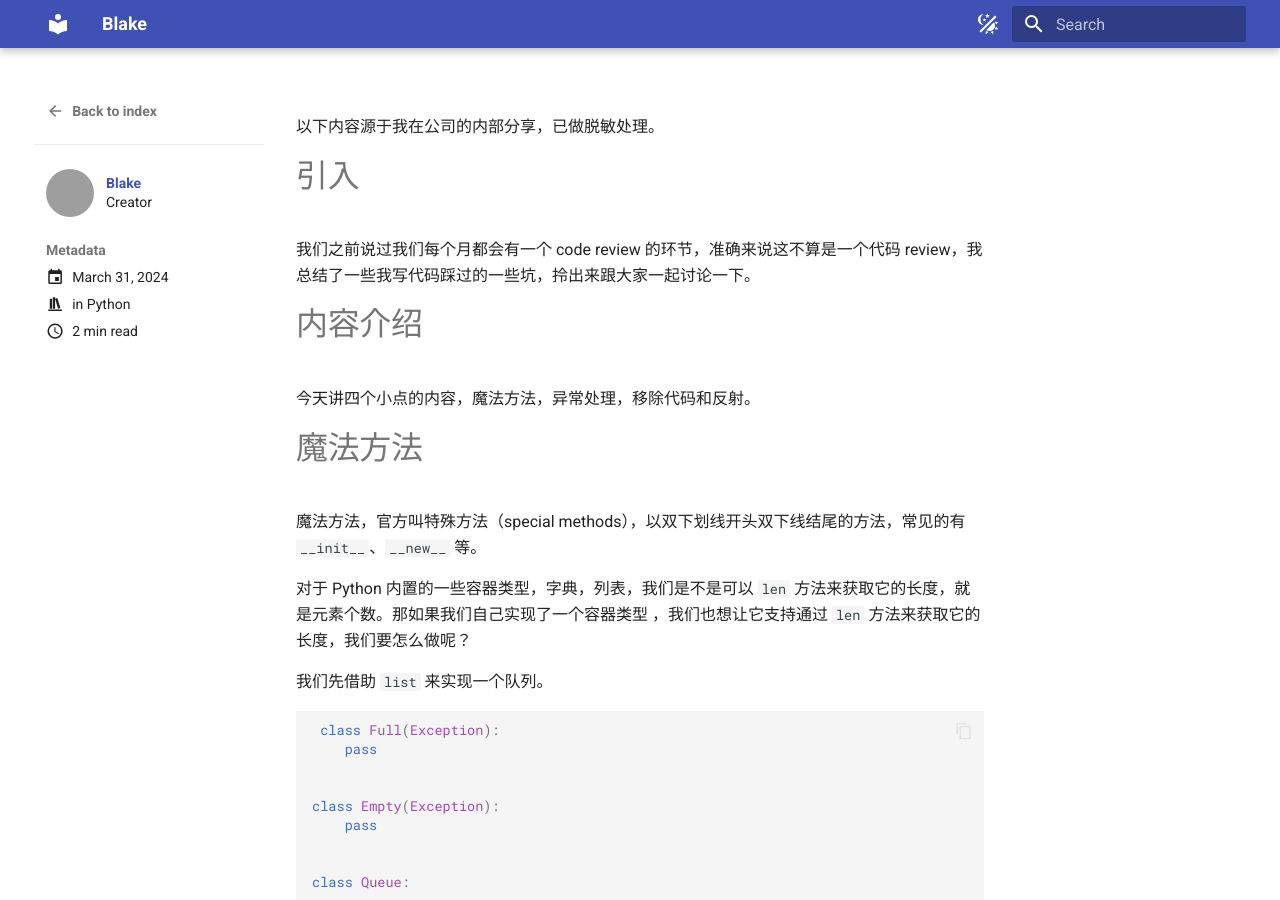
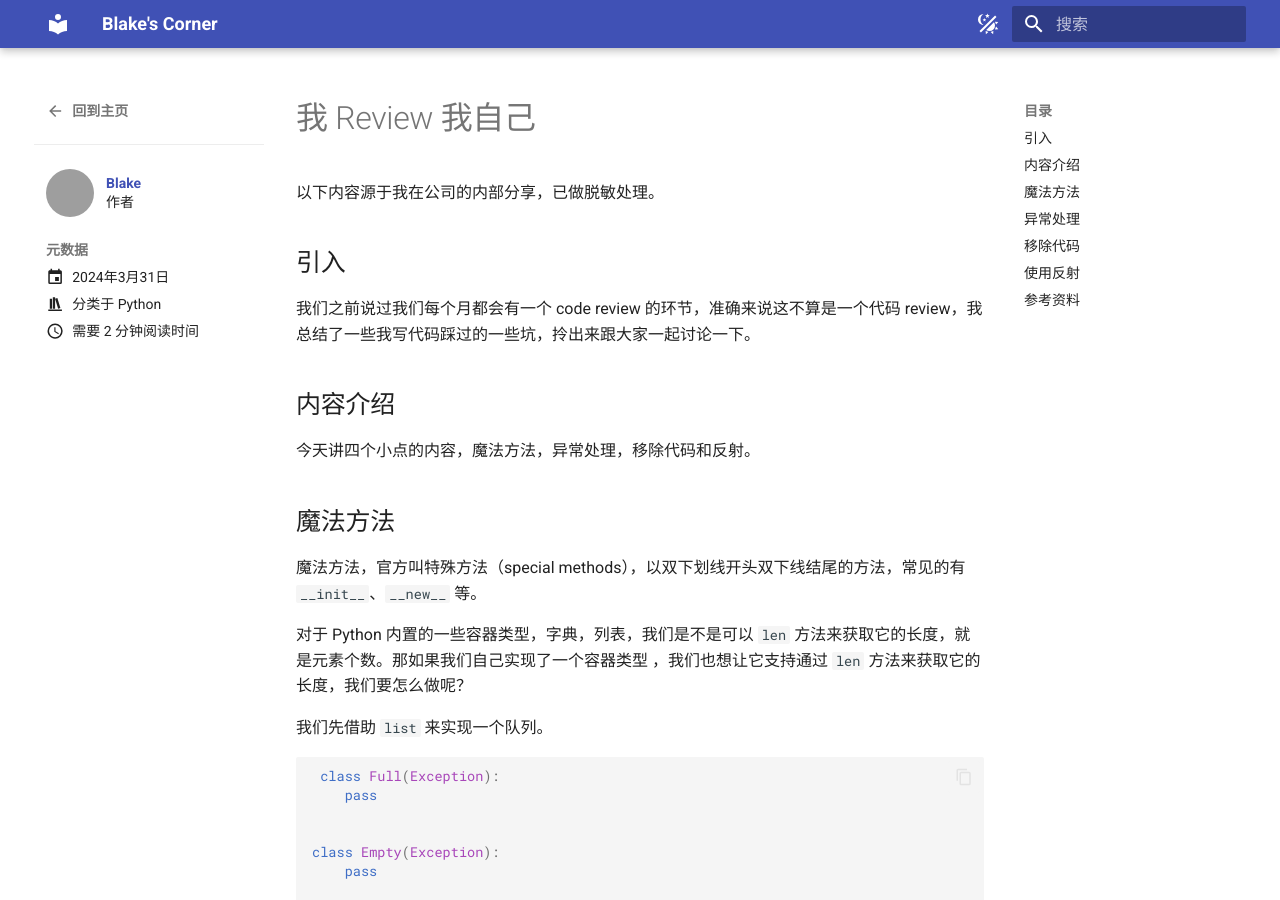
Before and after one commit to zhaoblake/zhaoblake.github.io, an MkDocs documentation site: the page built from docs/posts/我 review 我自己.md, in a window 1280 px wide and 900 px high. Built offline with MkDocs 1.6.1 and Material for MkDocs 9.7.7, drawn with Linux system fonts in a browser that asks for light colours; comment, search, counter and statistics services are not loaded; grey boxes are pictures that could not be loaded.

````diff
--- a/docs/.authors.yml
+++ b/docs/.authors.yml
@@ -1,6 +1,6 @@
 authors:
   Blake:
     name: Blake
-    description: Creator
+    description: 作者
     avatar: https://github.com/zhaoblake.png
     url: https://github.com/zhaoblake
--- a/docs/posts/我 review 我自己.md
+++ b/docs/posts/我 review 我自己.md
@@ -7,18 +7,20 @@ comments: true
 authors: [Blake]
 ---
 
+
+#  我 Review 我自己
 以下内容源于我在公司的内部分享，已做脱敏处理。
 
-# 引入
+## 引入
 
 我们之前说过我们每个月都会有一个 code review 的环节，准确来说这不算是一个代码 review，我总结了一些我写代码踩过的一些坑，拎出来跟大家一起讨论一下。
 <!-- more -->
 
-# 内容介绍
+## 内容介绍
 
 今天讲四个小点的内容，魔法方法，异常处理，移除代码和反射。
 
-# 魔法方法
+## 魔法方法
 
 魔法方法，官方叫特殊方法（special methods），以双下划线开头双下线结尾的方法，常见的有 `__init__`、`__new__` 等。
 
@@ -125,7 +127,7 @@ __len__: 0.0023554999999999965
 
 可以看到直接调用魔法方法的确更快，但**性能优化第一部先是找到程序的性能瓶颈，再针对性能瓶颈进行优化**。所以，这里真的是你程序的性能瓶颈吗🤔？
 
-# 异常处理
+## 异常处理
 
 特别是对于我们 *** 程序，异常处理应该是我们在编码过程中高频遇到的一个场景。忽略异常，然后进行重试，我相信各位开发同学最熟悉不过了。
 
@@ -158,7 +160,7 @@ except Exception as e:  # at very least, log it
   logger.error(e)
 ```
 
-# 移除代码
+## 移除代码
 
 这段代码已经废弃了，是注释还是删除？提问环节🙋‍
 
@@ -174,7 +176,7 @@ except Exception as e:  # at very least, log it
 
 
 
-# 使用反射
+## 使用反射
 
 Python 中有很多方法利用了反射机制，例如：`type`，`isinstance`，`callable`，`gettarr` 等，本章节的观点只针对 `getattr`，今天先只欺负 `getattr` 它一个。
 
@@ -211,7 +213,7 @@ eating meat...
 
 我自己的业务代码也用到了 `getattr`，确实给我后面增加了一些阅读和调试上的成本，所以大家对与 `getattr` 还是要保持谨慎。
 
-# 参考资料
+## 参考资料
 
 - [Fluent Python: Clear, Concise, and Effective Programming](https://book.douban.com/subject/27028517/)
 
--- a/mkdocs.yml
+++ b/mkdocs.yml
@@ -1,22 +1,26 @@
-site_name: Blake
+site_name: Blake's Corner
 site_author: Blake
 
 theme:
   name: material
   custom_dir: overrides
+  language: zh
   features:
     - content.code.copy
+#    - navigation.tabs
+#    - navigation.tabs.sticky
     - navigation.sections
     - navigation.instant
+    - navigation.tracking
   palette:
     - scheme: default
       toggle:
         icon: material/theme-light-dark
-        name: Switch to dark mode
+        name:
     - scheme: slate
       toggle:
         icon: material/theme-light-dark
-        name: Switch to light mode
+        name:
 
 plugins:
   - search
@@ -27,6 +31,8 @@ plugins:
       post_url_format: "{slug}"
 
 markdown_extensions:
+  - toc:
+      permalink: true
   - admonition
   - attr_list
   - footnotes
@@ -48,3 +54,4 @@ markdown_extensions:
 
 nav:
   - index.md
+  - 关于: about.md
--- a/overrides/partials/comments.html
+++ b/overrides/partials/comments.html
@@ -11,7 +11,7 @@
         data-emit-metadata="1"
         data-input-position="top"
         data-theme="light"
-        data-lang="en"
+        data-lang="zh-CN"
         crossorigin="anonymous"
         async>
 </script>
````
Also changed, not shown: docs/about.md (added, +1 -0 lines), docs/index.md (+1 -1 lines).
